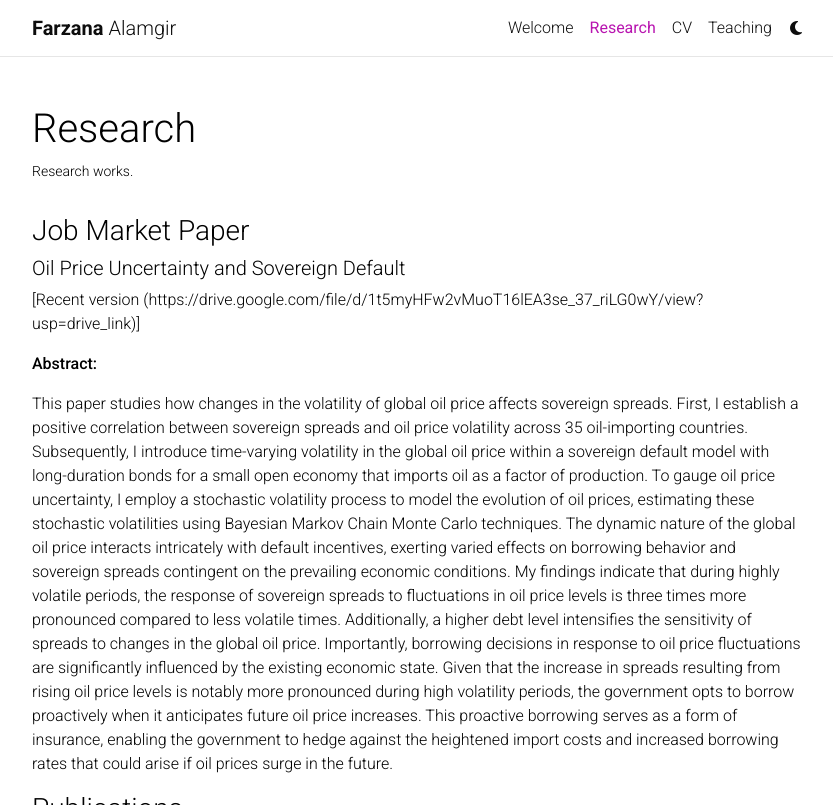
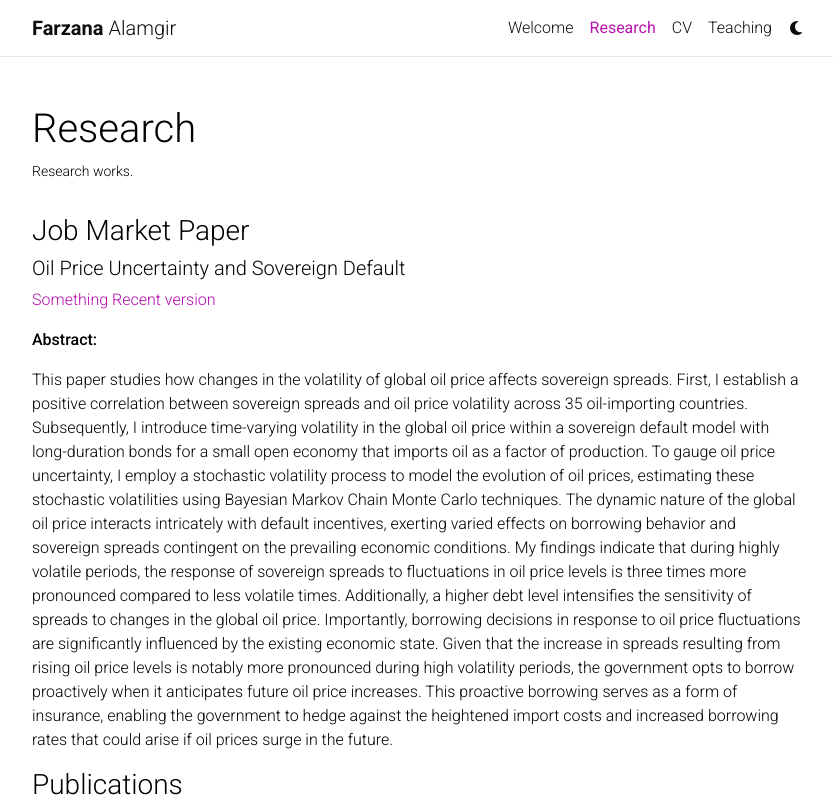
Before and after one commit to farzana-alamgir/farzana-alamgir.github.io, a Jekyll site: the page built from _pages/publications.md, in a window 1280 px wide and 1125 px high, cut to the strip 0-805 px from the top of the window. Shown: the whole strip, without its empty margins (223-1056 px from the left). Built offline with Jekyll 4.4.1, drawn with Linux system fonts in a browser that asks for light colours; comment, search, counter and statistics services are not loaded; a style sheet for code colours, icons or effects is not loaded.

Commit message:
Update publications.md

```diff
--- a/_pages/publications.md
+++ b/_pages/publications.md
@@ -14,7 +14,8 @@
 ### Job Market Paper
 
 ##### Oil Price Uncertainty and Sovereign Default
-[Recent version (https://drive.google.com/file/d/1t5myHFw2vMuoT16lEA3se_37_riLG0wY/view?usp=drive_link)]
+<a href="[https://www.something.com](https://drive.google.com/file/d/1t5myHFw2vMuoT16lEA3se_37_riLG0wY/view?usp=drive_link)"> Something </a>
+[Recent version](https://drive.google.com/file/d/1t5myHFw2vMuoT16lEA3se_37_riLG0wY/view?usp=drive_link)
 
 **Abstract:**
 
```
